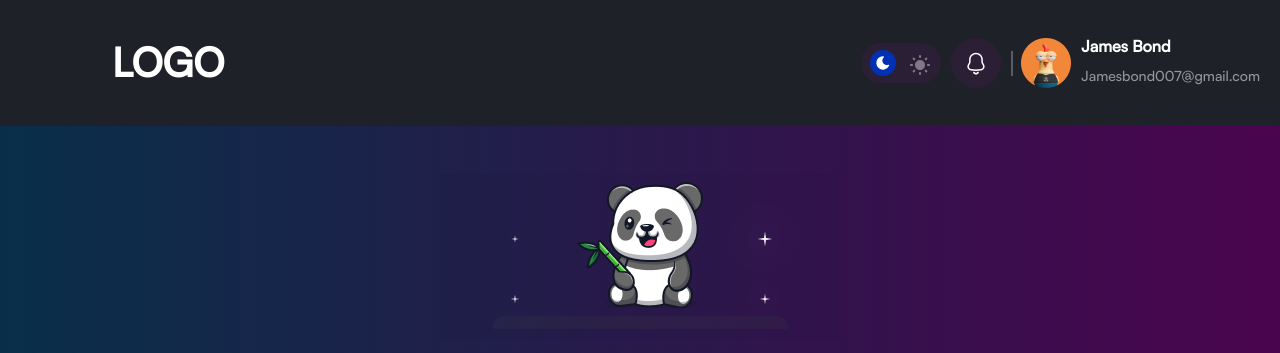
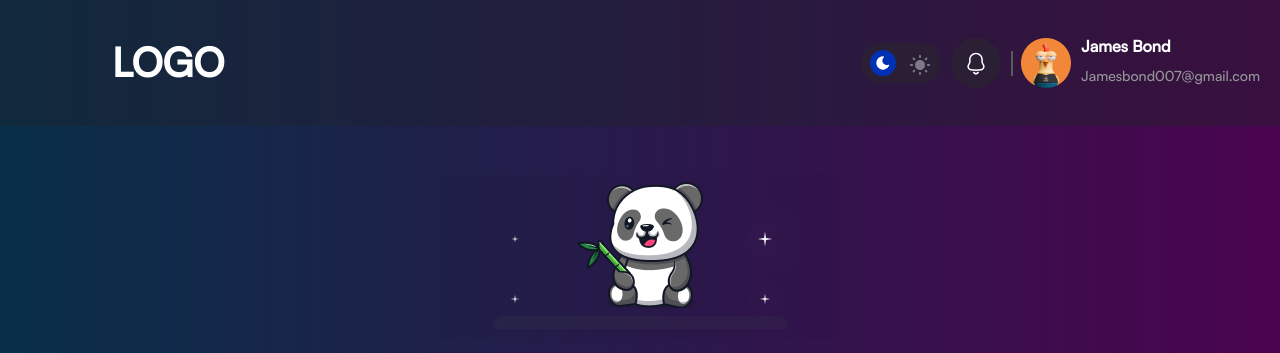
Before and after one commit to Snipbyte/habit-list, a plain HTML site: page index.html in a window 1280 px wide. Both pictures are taken after a click on the picture 882 px from the left and 63 px from the top of the page. Shown: the top 353 px of the page. Drawn offline with nearby package versions, Linux system fonts and the light colour scheme; files whose address does not match are found by name.

Commit message:
header fix

```diff
--- a/assets/css/style.css
+++ b/assets/css/style.css
@@ -5,7 +5,7 @@
 }
 
 .navbar {
-  background-color: #1f2129;
+  background-color: rgba(31, 33, 41, 0.40);
 }
 .logo {
   color: white;
--- a/assets/js/script.js
+++ b/assets/js/script.js
@@ -199,7 +199,7 @@ function enableDarkMode() {
 
   night.classList.remove("light-mode");
   body.style.background = "linear-gradient(to right, #082f49, #4a044e)";
-  navbar.style.backgroundColor = "#1f2129";
+  navbar.style.backgroundColor = "rgba(31, 33, 41, 0.40)";
   heading.style.color = "white";
   heading3.style.color = "white";
   title.style.color = "white";
@@ -220,7 +220,7 @@ function enableLightMode() {
 
   moon.classList.remove("dark-mode");
   body.style.background = "linear-gradient(to right, #bae6fd, #fce7f3)";
-  navbar.style.backgroundColor = "white";
+  navbar.style.backgroundColor = "rgba(255, 255, 255, 0.40)";
   heading.style.color = "black";
   heading3.style.color = "black";
   title.style.color = "black";
```
